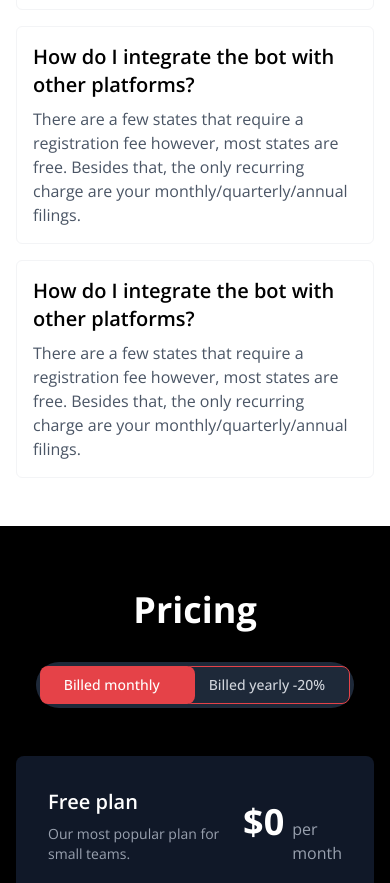
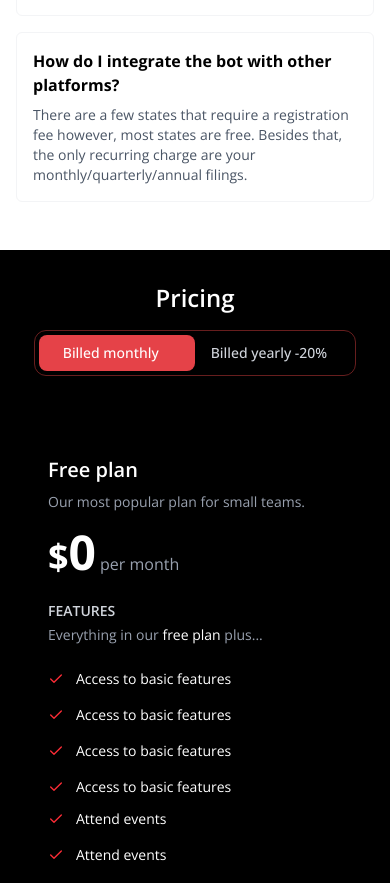
Before and after one commit to arman-miaa/ChatBot, a React (Vite) app: page / in a window 390 px wide. Shown: the part 6814-7697 px from the top of the page. Built offline with nearby package versions, Linux system fonts and the light colour scheme.

Commit message:
mobile responsive done

```diff
--- a/src/components/FAQSection.jsx
+++ b/src/components/FAQSection.jsx
@@ -30,8 +30,8 @@ const faqData = [
 const FAQSection = () => {
   return (
     <section id="faq" className="py-12 px-4 max-w-3xl mx-auto">
-      <h2 className="text-4xl font-semibold text-center mb-2">FAQ</h2>
-      <p className="text-center text-gray-500 mb-8">
+      <h2 className="text-2xl md:text-4xl font-semibold text-center mb-2">FAQ</h2>
+      <p className="text-center text-sm md:text-[16px] text-gray-500 mb-8">
         Some of the most asked questions from the world
       </p>
       <div className="space-y-4">
@@ -40,8 +40,8 @@ const FAQSection = () => {
             key={idx}
             className="border border-gray-100 p-4 rounded-md bg-white "
           >
-            <h3 className="font-semibold text-xl mb-2 text-black">{item.question}</h3>
-            <p className="text-gray-600">{item.answer}</p>
+            <h3 className="font-bold text-[16px] md:text-xl mb-2 text-black">{item.question}</h3>
+            <p className="text-gray-600 text-sm md:text-[16px]">{item.answer}</p>
           </div>
         ))}
       </div>
--- a/src/components/Footer.jsx
+++ b/src/components/Footer.jsx
@@ -1,19 +1,19 @@
-import { MessageCircle } from "lucide-react";
+
 import logoImg from "../assets/footerLogo.png"
 import footerIcon from "../assets/footerIcon.png";
-import { PiLetterCircleP, PiLetterCirclePFill, PiLetterCirclePThin } from "react-icons/pi";
+import { PiLetterCirclePFill } from "react-icons/pi";
 
 const Footer = () => {
   return (
     <footer className="bg-black text-white relative overflow-hidden">
       {/* Call to Action Section */}
-      <div className="container mx-auto px-4 text-center py-20">
+      <div className="container mx-auto px-4 text-center py-10 md:py-20">
         {/* Chat Bot Icon */}
         <div className="w-16 h-16 rounded-full  mx-auto mb-8 flex items-center justify-center">
-          <img src={logoImg} alt="" />
+          <img src={logoImg} alt="logo" />
         </div>
 
-        <h2 className="text-3xl md:text-4xl font-bold mb-8 max-w-xl mx-auto leading-tight">
+        <h2 className="text-2xl md:text-4xl font-semibold md:font-bold mb-8 md:max-w-xl mx-auto leading-tight">
           Get Started Today' or 'Try for Free' with an easy sign-up process
         </h2>
 
@@ -23,7 +23,7 @@ const Footer = () => {
       </div>
 
       {/* Main Footer Content */}
-      <div className="bg-gray-900 relative">
+      <div className="relative">
         {/* Corner Background Shadows */}
 
         <div className="pointer-events-none absolute inset-x-0 bottom-0 h-32">
@@ -34,23 +34,23 @@ const Footer = () => {
           <div className="sm:hidden mx-auto w-100 h-80 rounded-full bg-red-600/20 blur-2xl"></div>
         </div>
 
-        <div className="container mx-auto px-20 py-16 pb-20 relative z-10">
+        <div className="container mx-auto px-4 md:px-20  md:py-16 pb-6 md:pb-20 relative z-10">
           <div className="grid grid-cols-1 lg:grid-cols-2 gap-12">
             {/* Left Side - Brand Info Section */}
             <div>
-              <div className="flex items-center mb-4 gap-2">
+              <div className="flex items-center mb-4 gap-2 ">
                 <img src={footerIcon} alt="" />
                 <h3 className="text-xl font-bold">Polymer</h3>
               </div>
 
-              <p className="text-[#727272] text-sm mb-6 leading-relaxed w-2/8">
+              <p className="text-[#727272] text-sm mb-6 leading-relaxed w-5/7  ">
                 Building coordination tools for organizations of all shapes and
                 sizes. Hiring is just the start.
               </p>
 
               {/* Product Hunt Badge */}
               <div className="mb-6">
-                <div className="bg-[#352d2dbf] rounded-lg p-3 inline-flex items-center space-x-1 ">
+                <div className="bg-[#352d2d64] rounded-lg p-3 inline-flex items-center space-x-1 ">
                   <div className="  rounded flex items-center justify-center">
                     <PiLetterCirclePFill className=" text-[40px]  rounded-full" />
                   </div>
@@ -82,8 +82,8 @@ const Footer = () => {
             <div className="grid grid-cols-1 md:grid-cols-3 ">
               {/* Company Links */}
               <div>
-                <h4 className="text-xl font-semibold mb-6">Company</h4>
-                <ul className="space-y-4">
+                <h4 className="text-xl font-semibold mb-4 md:mb-6">Company</h4>
+                <ul className=" space-y-3 md:space-y-4">
                   <li>
                     <a
                       href="#"
@@ -137,8 +137,10 @@ const Footer = () => {
 
               {/* Links Column */}
               <div>
-                <h4 className="text-lg font-semibold mb-6">Links</h4>
-                <ul className="space-y-4">
+                <h4 className="text-lg font-semibold mt-4 md:mt-0 mb-4 md:mb-6">
+                  Links
+                </h4>
+                <ul className=" space-y-3 md:space-y-4">
                   <li>
                     <a
                       href="#"
@@ -184,8 +186,10 @@ const Footer = () => {
 
               {/* Resources Links */}
               <div>
-                <h4 className="text-lg font-semibold mb-6">Resources</h4>
-                <ul className="space-y-4">
+                <h4 className="text-lg font-semibold mt-4 md:mt-0 mb-4 md:mb-6">
+                  Resources
+                </h4>
+                <ul className=" space-y-3 md:space-y-4">
                   <li>
                     <a
                       href="#"
--- a/src/components/Pricing.jsx
+++ b/src/components/Pricing.jsx
@@ -26,29 +26,30 @@ const Pricing = () => {
   const currentPricing = isYearly ? pricingData.yearly : pricingData.monthly;
 
   return (
-    <div id="pricing" className="bg-black text-white py-16 px-4">
+    <div id="pricing" className="bg-black text-white py-8 md:py-16 px-4">
       <div className="container mx-auto">
         {/* Header */}
         <div className="text-center mb-12">
-          <h2 className="text-4xl font-bold mb-8">Pricing</h2>
+          <h2 className="text-2xl md:text-4xl font-semibold md:font-bold mb-4 md:mb-8">
+            Pricing
+          </h2>
 
           {/* Toggle Buttons */}
-          <div className="flex justify-center items-center   w-fit mx-auto ">
-            <div className="relative bg-gray-800 rounded-full p-1 flex">
-              {/* Background slider */}
+          <div className="flex justify-center items-center w-fit mx-auto">
+            {/* Outer Border */}
+            <div className="relative rounded-xl p-1 border border-[#d63e3e7b] bg-transparent flex gap-1">
+              {/* Background Slider */}
               <div
-                className={`absolute top-1 bottom-1 bg-primaryColor rounded-lg transition-all duration-300 ease-in-out ${
-                  isYearly ? "left-1/2 right-1" : "left-1 right-1/2 "
+                className={`absolute top-1 bottom-1 rounded-lg bg-primaryColor transition-all duration-300 ease-in-out ${
+                  isYearly ? "left-1/2 right-1" : "left-1 right-1/2"
                 }`}
               />
 
               {/* Monthly Button */}
               <button
                 onClick={() => setIsYearly(false)}
-                className={`relative z-10 px-6 py-2 rounded-lg cursor-pointer text-sm font-medium transition-colors duration-300 ${
-                  !isYearly
-                    ? "text-white"
-                    : "text-gray-300 border border-primaryColor px-10 transition-all duration-500 ease-in-out hover:text-white"
+                className={`relative z-10 px-6 py-2 cursor-pointer rounded-lg text-sm font-medium transition-all duration-300 ${
+                  !isYearly ? "text-white" : "text-gray-300 hover:text-white"
                 }`}
               >
                 Billed monthly
@@ -57,10 +58,8 @@ const Pricing = () => {
               {/* Yearly Button */}
               <button
                 onClick={() => setIsYearly(true)}
-                className={`relative z-10 px-6 py-2 cursor-pointer rounded-lg text-sm font-medium transition-colors duration-300 ${
-                  isYearly
-                    ? "text-white"
-                    : "text-gray-300 border border-primaryColor transition-all duration-500 ease-in-out hover:text-white"
+                className={`relative z-10 px-6 py-2 cursor-pointer rounded-lg text-sm font-medium transition-all duration-300 ${
+                  isYearly ? "text-white" : "text-gray-300 hover:text-white"
                 }`}
               >
                 Billed yearly -20%
@@ -72,8 +71,8 @@ const Pricing = () => {
         {/* Pricing Cards */}
         <div className="grid md:grid-cols-2 gap-8 container mx-auto">
           {/* Free Plan */}
-          <div className="bg-gray-900 rounded-lg p-8 transition-all duration-300">
-            <div className="mb-6 flex items-center  justify-between">
+          <div className=" rounded-lg p-8 transition-all duration-300">
+            <div className="mb-6 md:flex items-center  justify-between">
               <div>
                 <h3 className="text-xl font-semibold mb-2">Free plan</h3>
                 <p className="text-gray-400 text-sm mb-4">
@@ -81,10 +80,11 @@ const Pricing = () => {
                 </p>
               </div>
               <div className="flex items-baseline">
-                <span className="text-4xl font-bold transition-all duration-300">
-                  ${currentPricing.free.price}
+                <span className="text-5xl font-bold transition-all duration-300">
+                  <span className="text-4xl">$</span>
+                  {currentPricing.free.price}
                 </span>
-                <span className="text-gray-400 ml-2 transition-all duration-300">
+                <span className="text-gray-400 ml-1 md:ml-2 transition-all duration-300">
                   {currentPricing.free.period}
                 </span>
               </div>
@@ -148,8 +148,8 @@ const Pricing = () => {
           </div>
 
           {/* Premium Plan */}
-          <div className="bg-gray-900 rounded-lg p-8 transition-all duration-300">
-            <div className="mb-6 flex items-center justify-between">
+          <div className=" rounded-lg p-8 transition-all duration-300">
+            <div className="mb-6 md:flex items-center justify-between">
               <div>
                 <h3 className="text-xl font-semibold mb-2">Premium plan</h3>
                 <p className="text-gray-400 text-sm mb-4">
@@ -157,10 +157,11 @@ const Pricing = () => {
                 </p>
               </div>
               <div className="flex items-baseline">
-                <span className="text-4xl font-bold transition-all duration-300">
-                  ${currentPricing.premium.price}
+                <span className="text-5xl font-bold transition-all duration-300">
+                  <span className="text-4xl">$</span>
+                  {currentPricing.premium.price}
                 </span>
-                <span className="text-gray-400 ml-2 transition-all duration-300">
+                <span className="text-gray-400 ml-1 md:ml-2 transition-all duration-300">
                   {currentPricing.premium.period}
                 </span>
                 {isYearly && currentPricing.premium.originalPrice && (
--- a/src/components/TestimonialsSection.jsx
+++ b/src/components/TestimonialsSection.jsx
@@ -26,7 +26,7 @@ const Testimonials = () => {
   );
 
   return (
-    <div id="testimonials" className="py-16 px-4 overflow-hidden bg-gray-50">
+    <div id="testimonials" className=" py-10 md:py-16 px-4 overflow-hidden bg-gray-50">
       <style jsx>{`
         @keyframes scrollLeft {
           0% {
@@ -39,9 +39,9 @@ const Testimonials = () => {
       `}</style>
 
       {/* Header */}
-      <div className="text-center mb-12">
-        <h2 className="text-4xl font-bold text-gray-900 mb-4">Testimonials</h2>
-        <p className="text-lg text-gray-600 max-w-2xl mx-auto">
+      <div className="text-center mb-8 md:mb-12">
+        <h2 className="text-2xl font-semibold md:text-4xl md:font-bold text-gray-900 mb-4">Testimonials</h2>
+        <p className="text-sm md:text-lg text-gray-600 max-w-2xl mx-auto">
           Some of the most asked questions from the world
         </p>
       </div>
```
